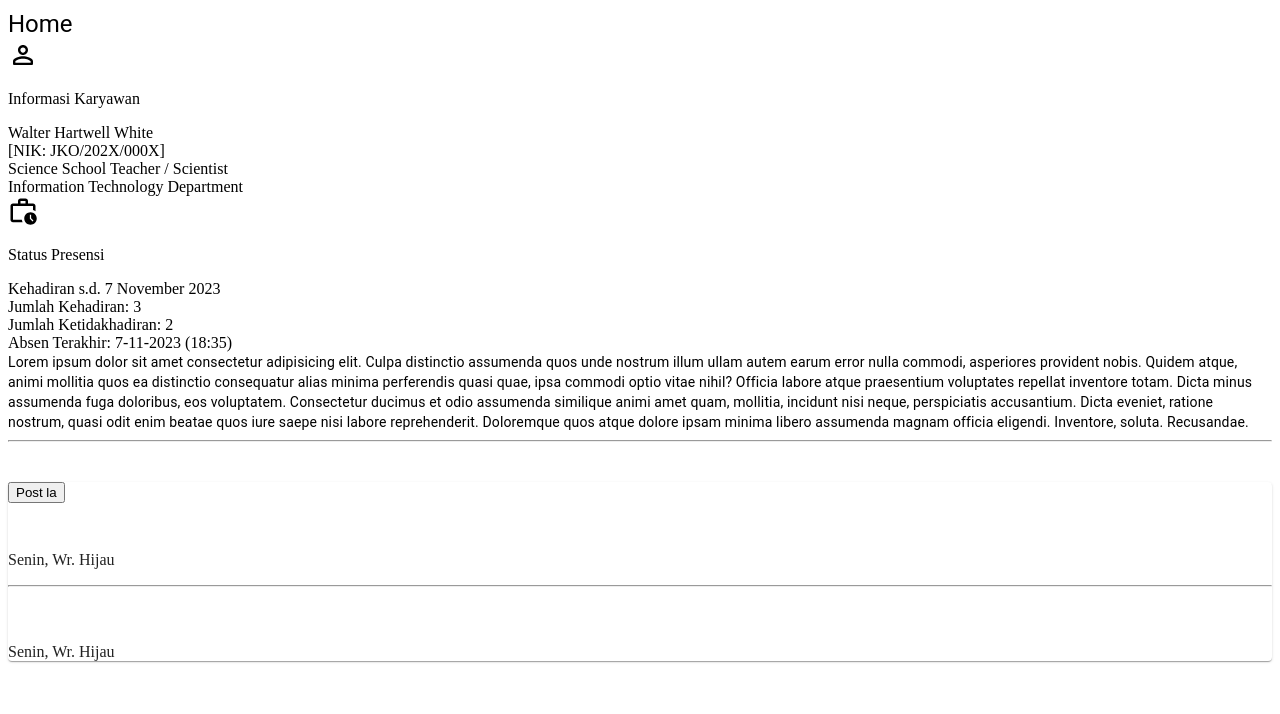
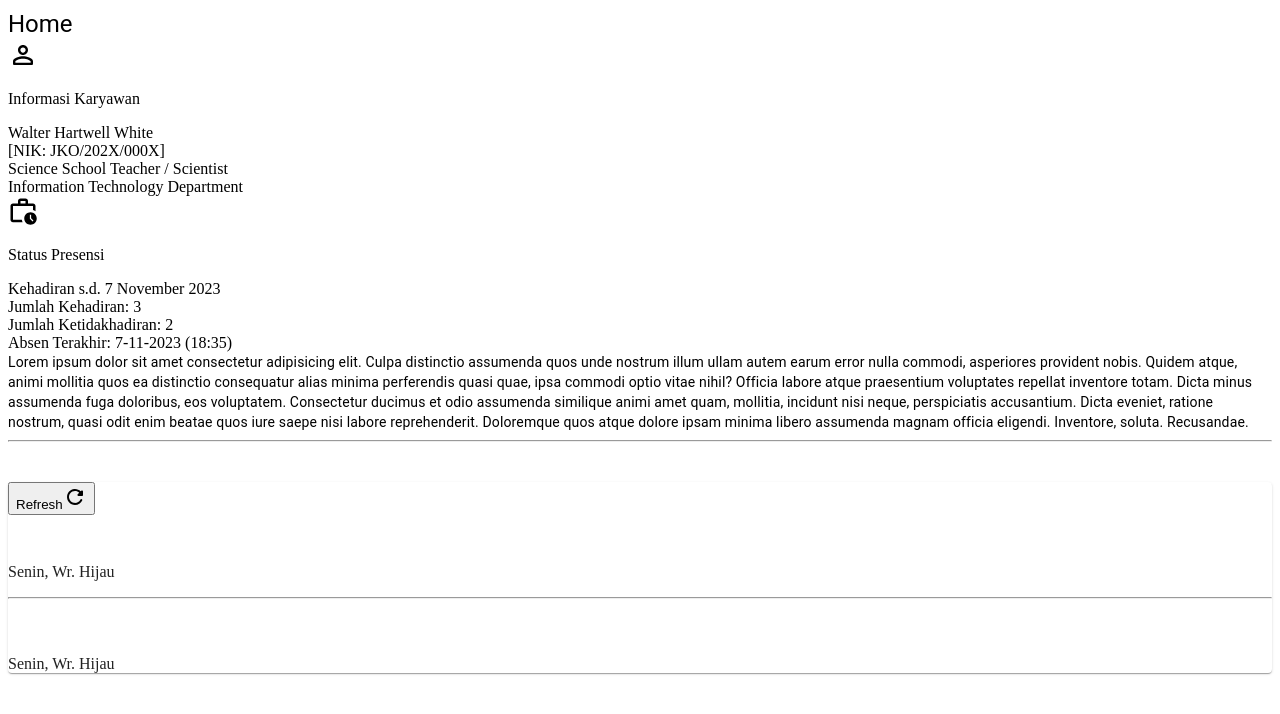
Before and after one commit to emilfauzan/erpplayground, a Next.js app: page /dashboard/home/Home in a window 1280 px wide. Shown: the top 714 px of the page. Built offline with nearby package versions, Linux system fonts and the light colour scheme.

Commit message:
modified refresh table button

```diff
--- a/components/common/cards/CardDataStats.tsx
+++ b/components/common/cards/CardDataStats.tsx
@@ -27,7 +27,7 @@ export default function CardDataStats({
         <>
             {/* <div className="grid grid-cols-1 gap-4 md:grid-cols-2 md:gap-6 lg:grid-cols-2 2xl:gap-7.5"> */}
 
-            <Card className="hover:shadow-xl ease-in-out duration-300 border border-stroke">
+            <Card className=" hover:shadow-orange-500 ease-in-out duration-300 border border-stroke">
                 <CardBody>
                     <div className="flex border-2 border-transparent border-b-black pb-4 rounded-sm">
                         <div className="rounded-full bg-meta-9 flex h-11 w-11 items-center justify-center">
--- a/components/common/tables/HarvesterTable.tsx
+++ b/components/common/tables/HarvesterTable.tsx
@@ -3,9 +3,11 @@
 import { ApiResponse, RequestData } from '@/interface/typings';
 import { Paper, Typography } from '@mui/material';
 import Box from '@mui/material/Box';
+import RefreshRoundedIcon from '@mui/icons-material/RefreshRounded';
 import { DataGrid, GridCellParams, GridColDef, GridColumnGroupingModel } from '@mui/x-data-grid';
 import { useState } from 'react';
 import { GetDayAndDateEstateTable } from '../timeAndDate/TimeAndDate';
+import { Button } from '@material-tailwind/react';
 
 async function postData(url: string, data: RequestData) {
     const searchParams = new URLSearchParams();
@@ -247,7 +249,10 @@ export default function HarvesterTable() {
         <Box sx={{ width: '100%', whiteSpace: 'normal' }}>
             <Paper sx={{ width: '100%' }} className='rounded-lg bg-[#F1F5F9] shadow-none'>
                 <div className='flex justify-center'>
-                    <button className='border my-4 p-2 px-14 rounded-lg font-bold hover:bg-green-500 text-green-500 hover:text-white ease-in-out duration-200 hover:border-green-500 border-green-500' onClick={handleClick} >Post la</button>
+                    <Button className='text-md border mb-8 p-2 px-14 rounded-lg font-bold hover:bg-green-500 text-green-500 hover:text-white ease-in-out duration-200 hover:border-green-500 border-green-500 flex items-center gap-3' onClick={handleClick} >
+                        Refresh
+                        <RefreshRoundedIcon />
+                    </Button>
                 </div>
 
                 {/* Estate Title */}
```
